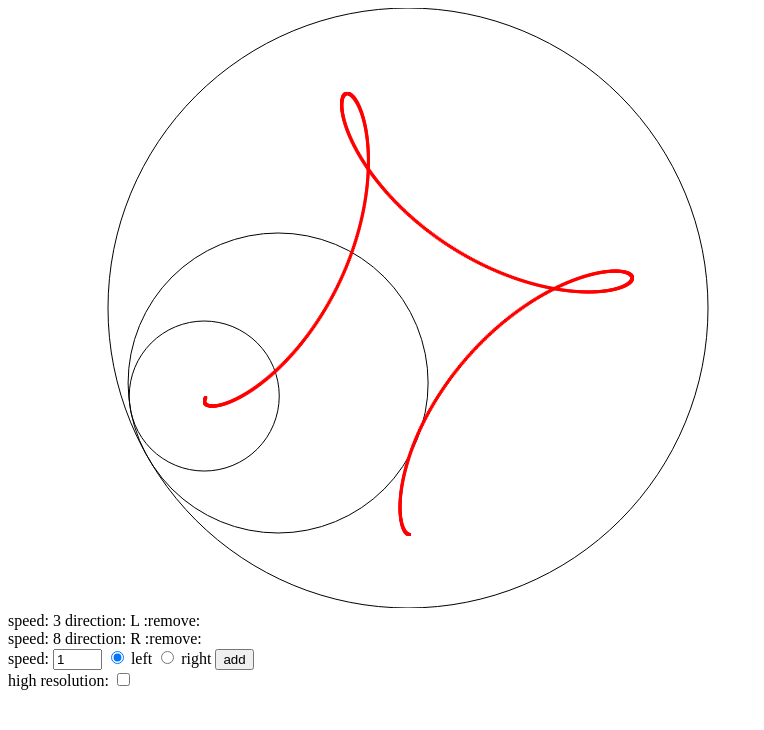
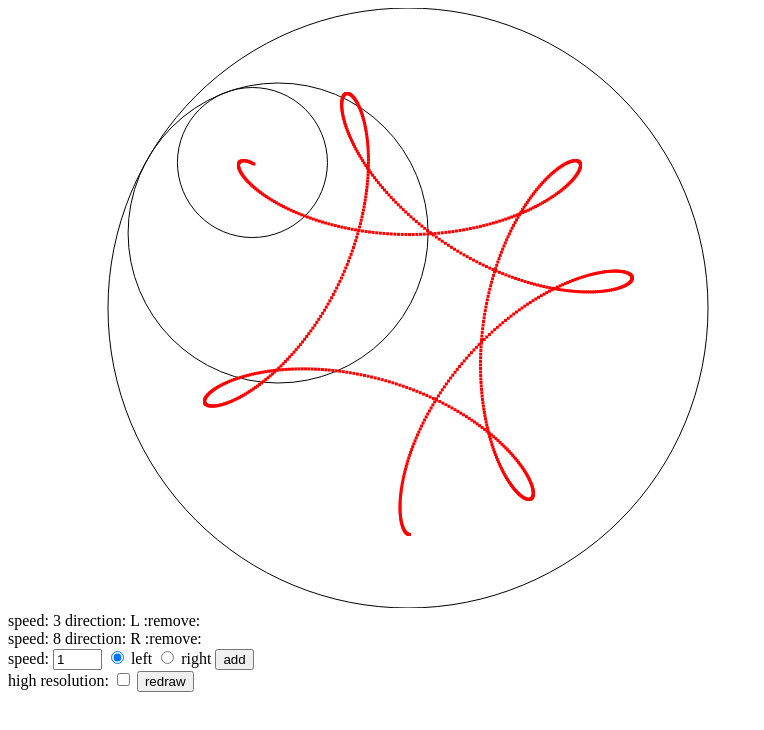
Before and after one commit to matejonnet/funmath, a plain HTML site: page circles/index.html in a window 1280 px wide. Shown: the whole page, without its empty margins (0-764 px from the left). Drawn offline with Linux system fonts and the light colour scheme.

Commit message:
Add re-draw action.

```diff
--- a/circles/index.html
+++ b/circles/index.html
@@ -19,6 +19,7 @@ Your browser does not support the HTML5 canvas tag.</canvas>
     <input type="button" name="add" value="add" onclick="javascript:addCircle();" />
     <br />
     high resolution: <input type="checkbox" id="highres" value="highres" onclick="javascript:toggleHighRes();"/>
+    <input type="button" name="redraw" value="redraw" onclick="javascript:reDraw();" />
 </form>
 
 <script src="lib.js" type="text/javascript"></script>
--- a/circles/lib.js
+++ b/circles/lib.js
@@ -1,3 +1,7 @@
+function reDraw() {
+    draw(0, false);
+}
+
 function addCircle() {
     var speed = document.getElementById("speed").value;
     var direction;
@@ -150,7 +154,7 @@ function enableHighRes() {
 
 function disableHighRes() {
     highresEnabled=false;
-    dFi=0.1;
+    dFi=0.2;
     lineThickness = 3;
     document.getElementById("highres").checked="";
 }
@@ -166,7 +170,7 @@ var r = centerY;
 var rDevision=2;
 
 var highresEnabled=false;
-var dFi=0.1;
+var dFi=0.2;
 var lineThickness = 3;
 
 var centers = [];
```
